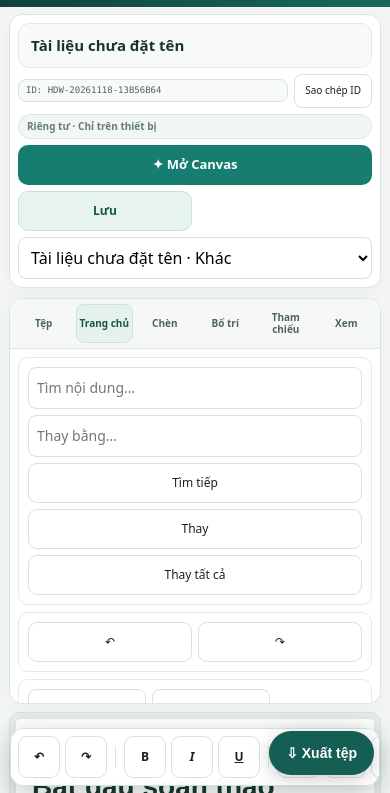
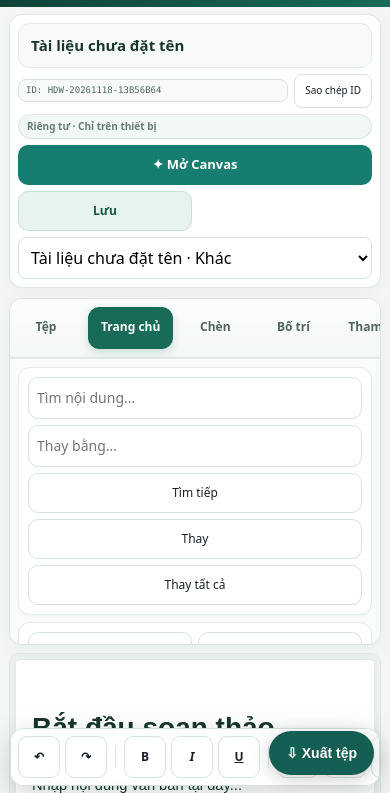
Before and after one commit to Form997/Offiice, a plain HTML site: page writer/index.html in a window 390 px wide. Shown: the part 51-844 px from the top of the page. Drawn offline with nearby package versions, Linux system fonts and the light colour scheme.

Commit message:
V6.3 refine mobile ribbon and editor workspace

```diff
--- a/writer/mobile-v6.css
+++ b/writer/mobile-v6.css
@@ -395,3 +395,67 @@ button:focus-visible,a:focus-visible,input:focus-visible,select:focus-visible{
  body.focus-mode .editor-statusbar{padding:7px 10px}
 }
 @media(max-width:380px){.ribbon-tab{font-size:9px;padding-inline:1px}.ribbon-tabs{gap:2px}.page{padding-inline:14px!important}}
+
+
+/* HAI DAT OFFICE WORK V6.3 — refined mobile ribbon */
+@media(max-width:700px){
+  .ribbon{border-color:#d7e3dc;box-shadow:0 5px 20px #183b2d0d}
+  .ribbon-tabs{
+    display:flex;
+    flex-wrap:nowrap;
+    justify-content:flex-start;
+    gap:6px;
+    padding:8px 9px;
+    overflow-x:auto;
+    overflow-y:hidden;
+    scroll-snap-type:x proximity;
+    scrollbar-width:none;
+    background:linear-gradient(180deg,#fbfdfc,#f3f7f5);
+  }
+  .ribbon-tabs::-webkit-scrollbar{display:none}
+  .ribbon-tab{
+    flex:0 0 auto;
+    min-width:72px;
+    min-height:42px;
+    padding:8px 12px;
+    border:1px solid transparent;
+    border-radius:11px;
+    font-size:12px;
+    font-weight:700;
+    white-space:nowrap;
+    scroll-snap-align:start;
+  }
+  .ribbon-tab.active{
+    color:#fff;
+    background:#176b57;
+    border-color:#176b57;
+    box-shadow:0 3px 9px #176b5730;
+  }
+  .ribbon-panel{
+    max-height:min(34dvh,300px);
+    padding:8px;
+    gap:7px;
+    border-top:1px solid #e5ece8;
+    background:#f8fbf9;
+  }
+  .ribbon-panel[hidden]{display:none!important}
+  .ribbon-group,.ribbon-panel .tool-group{
+    border-radius:12px;
+    box-shadow:0 1px 3px #183b2d08;
+  }
+  .ribbon-group>strong{font-size:12px;letter-spacing:.01em}
+  .ribbon-panel button,.ribbon-panel select,.ribbon-panel input{border-radius:10px}
+  .editor-quickbar{
+    max-width:620px;
+    justify-content:space-around;
+    border-color:#d4e1da;
+    box-shadow:0 8px 28px #102b2430;
+  }
+  .editor-quickbar button{min-width:42px}
+  .page-wrap{background:#edf2ef;border-color:#e0e8e3}
+  .page{box-shadow:0 2px 10px #203d320c}
+}
+@media(max-width:380px){
+  .ribbon-tab{min-width:68px;padding-inline:10px;font-size:11px}
+  .ribbon-panel{max-height:31dvh}
+}
```
